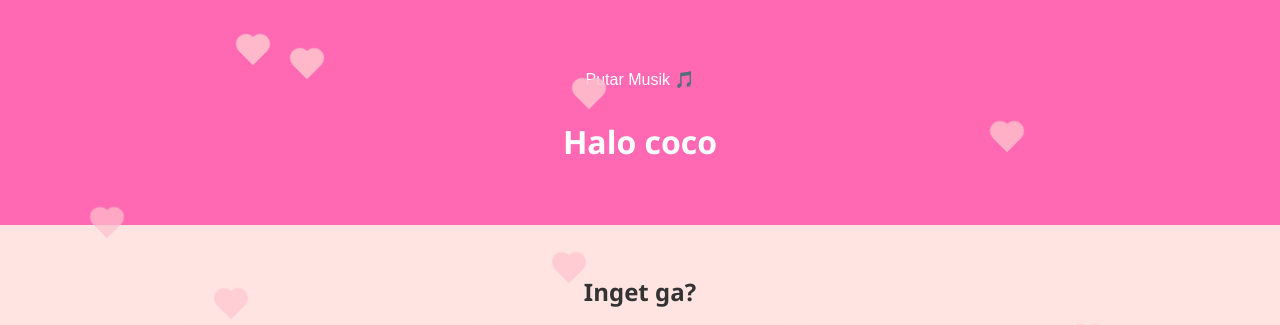
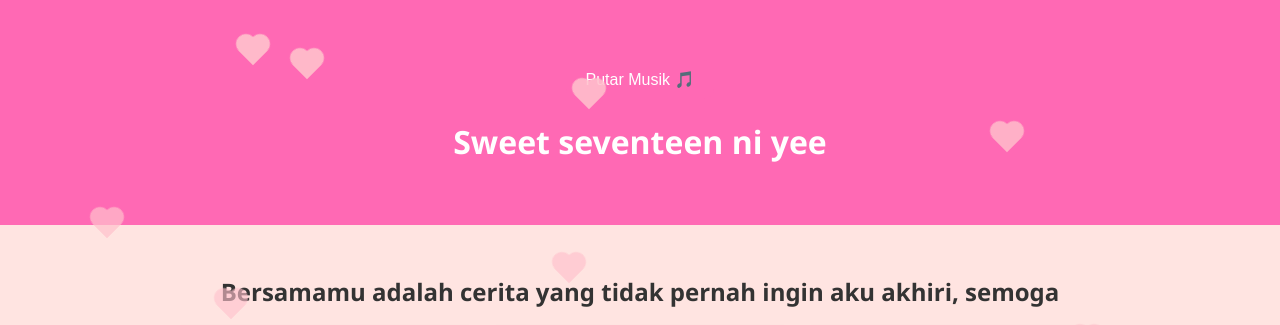
Before and after one commit to rzkyadtyx/for-someone-special-pii-boong, a plain HTML site: page index.html in a window 1280 px wide. Shown: the top 325 px of the page. Drawn offline with Linux system fonts and the light colour scheme.

Commit message:
Update index.html

```diff
--- a/index.html
+++ b/index.html
@@ -18,13 +18,13 @@
     <div class="music-control">
       <button onclick="playMusic()">Putar Musik 🎵</button>
     </div>
-    <h1>Halo coco</h1>
+    <h1>Sweet seventeen ni yee</h1>
     <p></p>
   </header>
 
   <!-- Galeri -->
   <section class="gallery">
-    <h2>Inget ga?</h2>
+    <h2>Bersamamu adalah cerita yang tidak pernah ingin aku akhiri, semoga</h2>
     <div class="photo-grid">
       <img src="rwz.jpg" alt="Foto 1">
       <img src="rwz4.jpg" alt="Foto 2">
@@ -42,7 +42,7 @@ Acil juga pengin ala tahu satu hal… ala itu punya kemampuan buat bikin suasana
 Terima kasih sudah jadi seseorang yang selalu nyempil di pikiranku, entah lewat candaanmu, cara kamu bercerita, atau sekadar kebiasaan kecilmu yang kadang bikin acil senyum sendiri. Semoga hari ini spesial, bukan cuma karena ala ulang tahun… tapi karena ala emang pantas banget buat ngerasain semua kebaikan itu.
 
 Semoga apa pun yang ala pengenin bisa pelan-pelan ala dapetin. Dan kalau suatu saat ala butuh temen cerita, tempat pulang, atau sekadar seseorang buat dengerin, insyaallah acil bakal selalu ada
-      Bersamamu adalah cerita yang tidak pernah ingin aku akhiri</p>
+      </p>
   </section>
 
   <!-- Tombol Love -->
```
